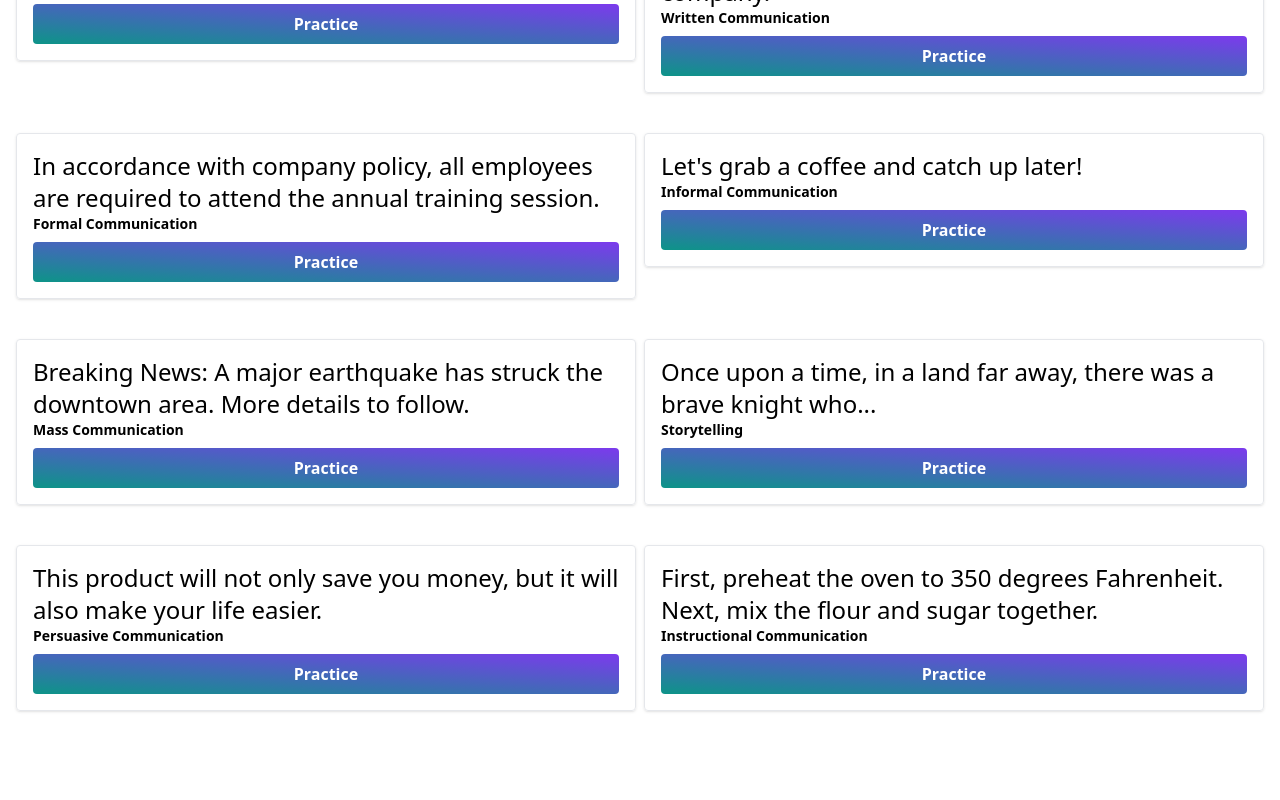
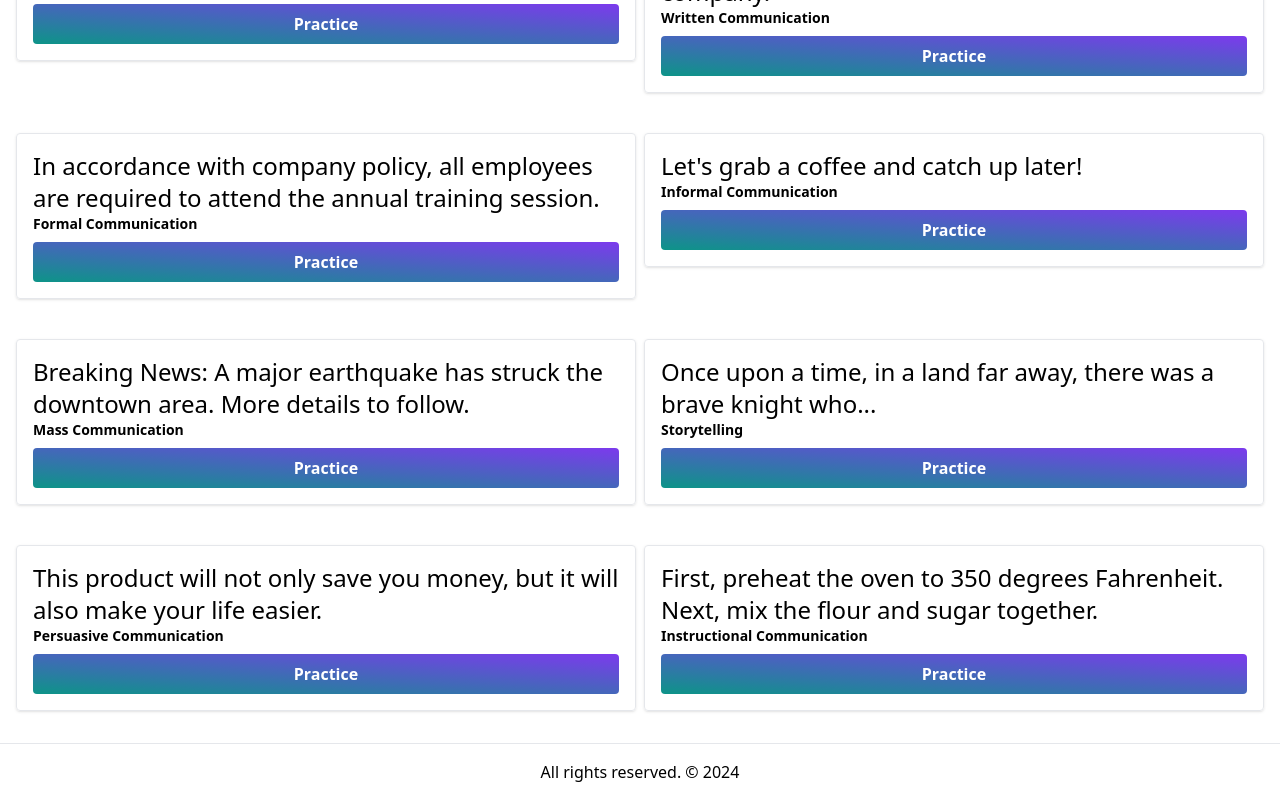
Before and after one commit to ashsajal1/verbalcom, a Vue app: page / in a window 1280 px wide. Shown: the part 423-1223 px from the top of the page. Before the commit the page ends 1166 px from the top, so only its background shows below. Built offline with nearby package versions, Linux system fonts and the light colour scheme.

Commit message:
create :footer

```diff
--- a/src/App.vue
+++ b/src/App.vue
@@ -1,4 +1,5 @@
 <script lang="ts" setup>
+import Footer from './components/Footer.vue';
 import NavbarVue from './components/Navbar.vue'
 </script>
 
@@ -8,4 +9,6 @@ import NavbarVue from './components/Navbar.vue'
   <main class="p-4 mt-[80px]">
     <router-view />
   </main>
+
+  <Footer />
 </template>
--- /dev/null
+++ b/src/components/Footer.vue
@@ -0,0 +1,7 @@
+<script lang="ts" setup>
+
+</script>
+
+<template>
+    <footer class="flex items-center justify-center p-4 text-center border-t dark:border-t-gray-700">All rights reserved. &copy; {{ new Date().getFullYear() }}</footer>
+</template>
```
